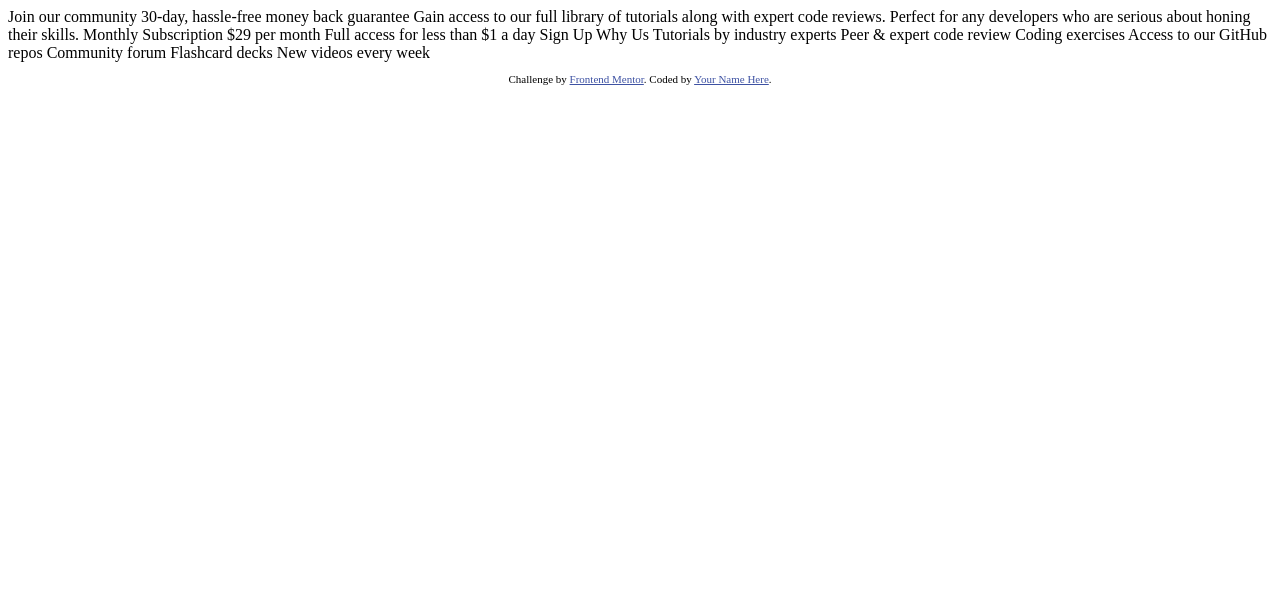
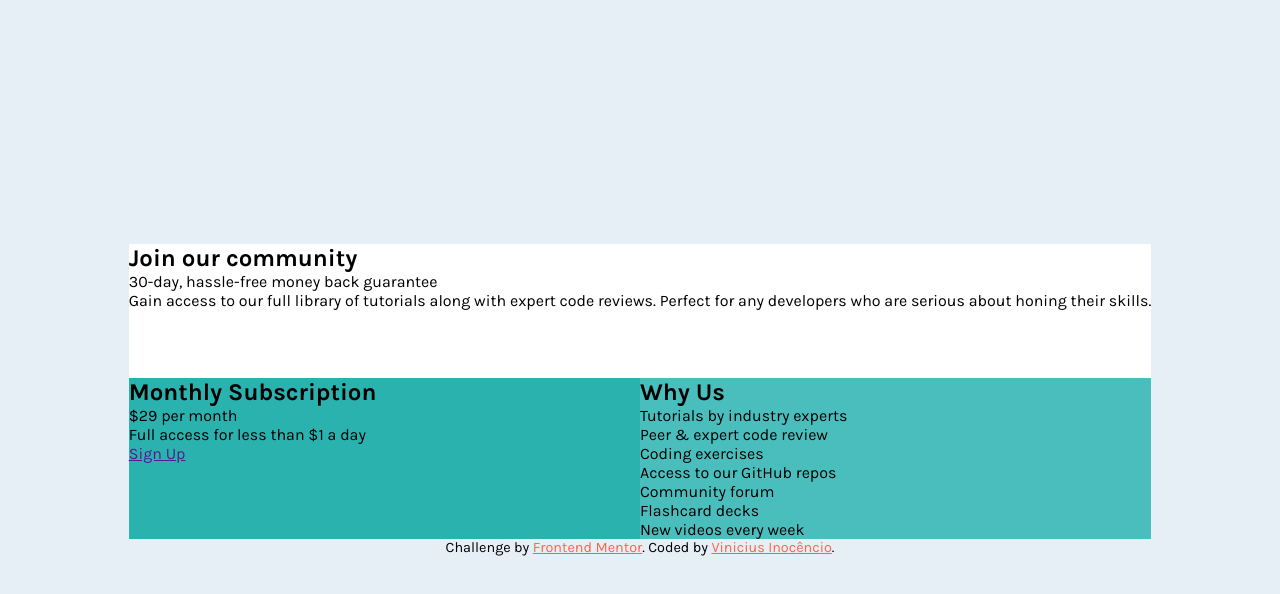
Before and after one commit to inocenciooo/single-price-grid-component-master, a plain HTML site: page index.html in a window 1280 px wide. Drawn offline with Linux system fonts and the light colour scheme.

Commit message:
criação da estrutura html e inicio da estilizações

```diff
--- a/index.html
+++ b/index.html
@@ -1,49 +1,58 @@
 <!DOCTYPE html>
 <html lang="en">
   <head>
-  <meta charset="UTF-8">
-  <meta name="viewport" content="width=device-width, initial-scale=1.0"> <!-- displays site properly based on user's device -->
+    <meta charset="UTF-8" />
+    <meta name="viewport" content="width=device-width, initial-scale=1.0" />
 
-  <link rel="icon" type="image/png" sizes="32x32" href="./images/favicon-32x32.png">
+    <link
+      rel="icon"
+      type="image/png"
+      sizes="32x32"
+      href="./images/favicon-32x32.png"
+    />
+    <link rel="stylesheet" href="./src/style.css" />
+    <link rel="stylesheet" href="./src/responsive.css" />
 
-  <title>Frontend Mentor | Single Price Grid Component</title>
-
-  <!-- Feel free to remove these styles or customise in your own stylesheet 👍 -->
-  <style>
-    .attribution { font-size: 11px; text-align: center; }
-    .attribution a { color: hsl(228, 45%, 44%); }
-  </style>
+    <title>Single Price Grid Component | Vinicius Inocênco</title>
   </head>
   <body>
-  Join our community
-
-  30-day, hassle-free money back guarantee
-
-  Gain access to our full library of tutorials along with expert code reviews.
-  Perfect for any developers who are serious about honing their skills.
-
-  Monthly Subscription
-
-  &dollar;29 per month
-
-  Full access for less than &dollar;1 a day
-
-  Sign Up
-
-  Why Us
-
-  Tutorials by industry experts
-  Peer &amp; expert code review
-  Coding exercises
-  Access to our GitHub repos
-  Community forum
-  Flashcard decks
-  New videos every week
+    <main class="hero">
+      <section>
+        <h2>Join our community</h2>
+        <p>30-day, hassle-free money back guarantee</p>
+        <p>
+          Gain access to our full library of tutorials along with expert code
+          reviews. Perfect for any developers who are serious about honing their
+          skills.
+        </p>
+      </section>
+      <section>
+          <h2>Monthly Subscription</h2>
+          <p><span>&dollar;</span>29 per month</p>
+          <p>Full access for less than &dollar;1 a day</p>
+          <p><a href="">Sign Up</a></p>
+      </section>
+      <section>
+          <h2>Why Us</h2>
+          <ul>
+            <li>Tutorials by industry experts</li>
+            <li>Peer &amp; expert code review</li>
+            <li>Coding exercises</li>
+            <li>Access to our GitHub repos</li>
+            <li>Community forum</li>
+            <li>Flashcard decks</li>
+            <li>New videos every week</li>
+          </ul>
+        </section>
+      </section>
+    </main>
 
     <footer>
       <p class="attribution">
-      Challenge by <a href="https://www.frontendmentor.io?ref=challenge" target="_blank">Frontend Mentor</a>.
-      Coded by <a href="#">Your Name Here</a>.
+        Challenge by
+        <a href="https://www.frontendmentor.io?ref=challenge" target="_blank"
+          >Frontend Mentor</a
+        >. Coded by <a href="https://www.github.com/inocenciooo" target="_blank">Vinicius Inocêncio</a>.
       </p>
     </footer>
   </body>
--- /dev/null
+++ b/src/style.css
@@ -0,0 +1,58 @@
+@import url("https://fonts.googleapis.com/css2?family=Karla:ital,wght@0,200..800;1,200..800&display=swap");
+
+:root {
+  /*### Primary*/
+  --Cyan: hsl(179, 62%, 43%);
+  --BrightYellow: hsl(71, 73%, 54%);
+  /* ### Neutral */
+  --LightGray: hsl(204, 43%, 93%);
+  --GrayishBlue: hsl(218, 22%, 67%);
+}
+
+* {
+  margin: 0;
+  padding: 0;
+  box-sizing: border-box;
+  list-style: none;
+}
+
+body {
+  height: 100vh;
+  font-family: Karla;
+  font-size: 16px;
+  font-weight: 400;
+  background-color: var(--LightGray);
+  display: flex;
+  flex-direction: column;
+  justify-content: center;
+  align-items: center;
+}
+
+.hero {
+    display: grid;
+    grid-template-areas: "main main" " subscription whyus";
+    grid-template-rows: 1fr 1.2fr;
+    grid-template-columns: 1fr 1fr;
+}
+
+.hero > :nth-child(1){
+    grid-area: main;
+    background-color: white;
+}
+.hero > :nth-child(2){
+    grid-area: subscription;
+    background-color: var(--Cyan);
+}
+
+.hero > :nth-child(3){
+    grid-area: whyus;
+    background-color: #4ABEBD;
+}
+
+.attribution {
+  font-size: .9rem;
+  text-align: center;
+}
+.attribution a {
+  color: tomato;
+}
```
Also changed, not shown: src/responsive.css (added), 5 other files. Lines whose indentation alone changed are shown as unchanged.
